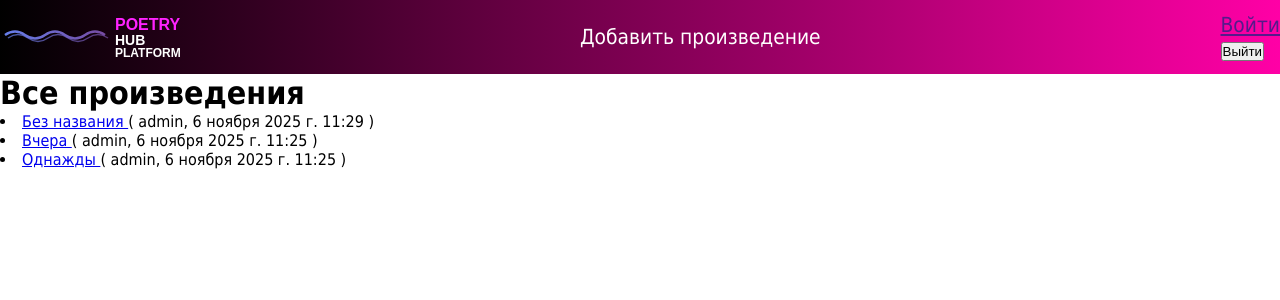
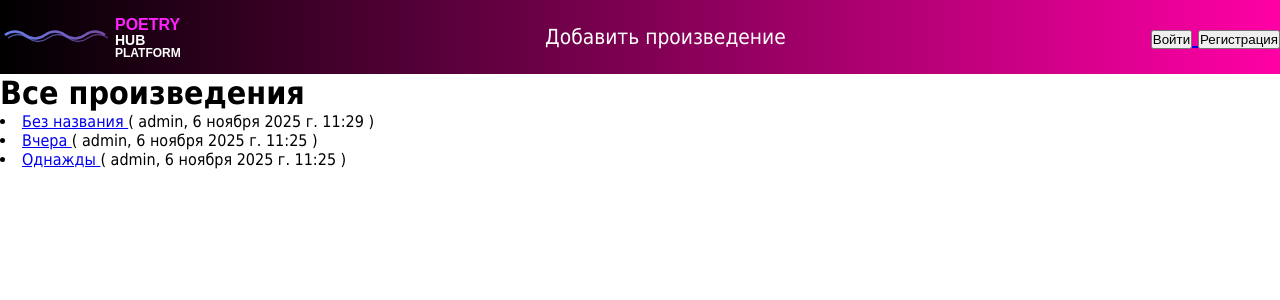
Before and after one commit to AndrewSkow24/poetry-hub-platform, a Django app: page / in a window 1280 px wide. Shown: the top 300 px of the page. Run offline with Django 5.2, Linux system fonts and the light colour scheme; data comes from the database, SQL or seed files in the repository.

Commit message:
Add Login Logout

```diff
--- a/poetry/templates/base.html
+++ b/poetry/templates/base.html
@@ -21,16 +21,25 @@
         <a href="{% url 'poem_create' %}">Добавить произведение</a>
       </nav>
       <!-- Вход выход, регистрация -->
+      {% if not user.is_authenticated %}
       <div class="auth">
-        <a href="">Войти</a>
-        <form method="Post">
+        <a href="{% url 'login' %}">
+          <button class="login-button">Войти</button>
+        </a>
+        <!-- Регистрация -->
+        <a href="">
+          <button class="login-button">Регистрация</button>
+        </a>
+        {% else %}
+        <form method="POST" action="{% url 'logout' %}">
           {% csrf_token %}
-          <button type="submit">Выйти</button>
+          <button type="submit" class="login-button">Выйти</button>
         </form>
+        {% endif %}
       </div>
     </header>
     <!--  -->
-    {% block content %} {% endblock content%}
+    <div class="body-container">{% block content %} {% endblock content%}</div>
     <!--  -->
   </body>
 </html>
--- a/poetry/templates/poetry/poem_list.html
+++ b/poetry/templates/poetry/poem_list.html
@@ -8,7 +8,7 @@
 <!--  -->
 <h1>Все произведения</h1>
 
-<div class="poems-list">
+<div class="poem-list">
   {% for poem in poems %}
 
   <li>
```
